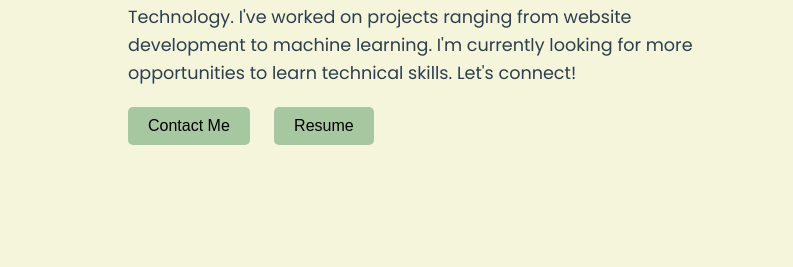
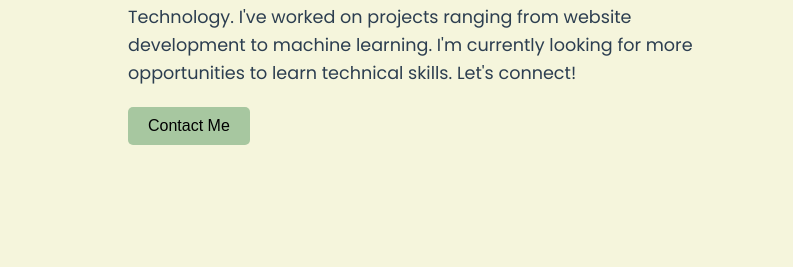
Before and after one commit to lakshita1212/Portfolio, a plain HTML site: page index.html in a window 1280 px wide. Shown: the part 533-800 px from the top of the page, 0-793 px from the left. Drawn offline with nearby package versions, Linux system fonts and the light colour scheme; grey boxes are pictures that could not be loaded.

Commit message:
Update index.html

```diff
--- a/index.html
+++ b/index.html
@@ -42,9 +42,7 @@
                     <a href="#contact" class="action__link">
                         <button class="email__me">Contact Me</button>
                     </a>
-                    <a href="https://drive.google.com/file/d/1m5jvb41o6X6RYd1th1nBuLiBNPOybURc/view?usp=sharing" target="_blank" class="action__link">
-                        <button class="portfolio">Resume</button>
-                    </a>
+
                 </div>
             </div>
             <div class="image">
```
